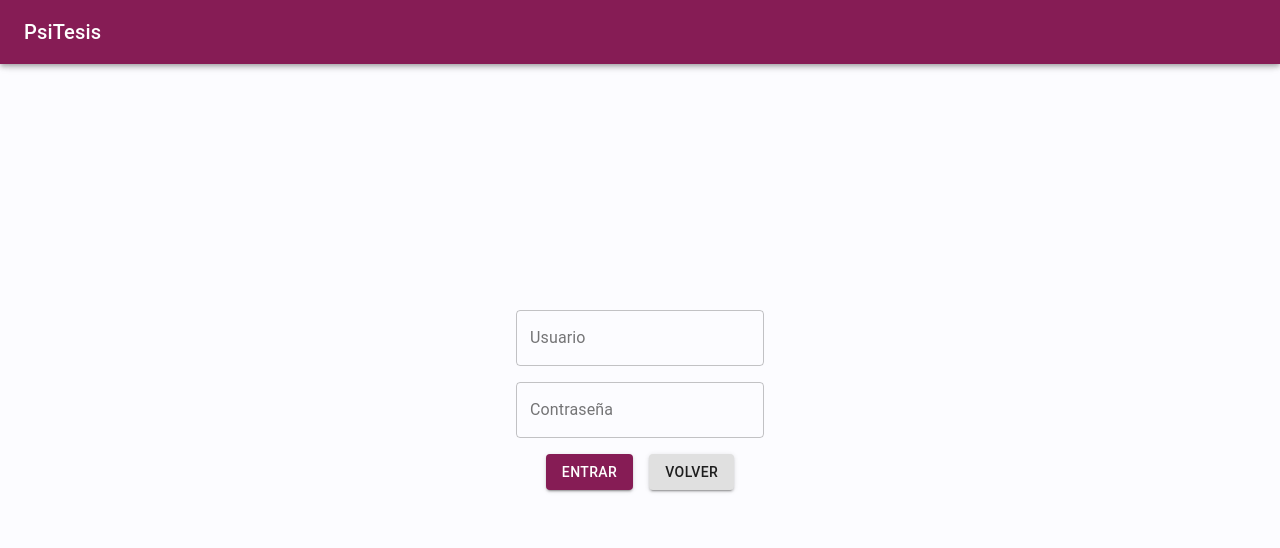
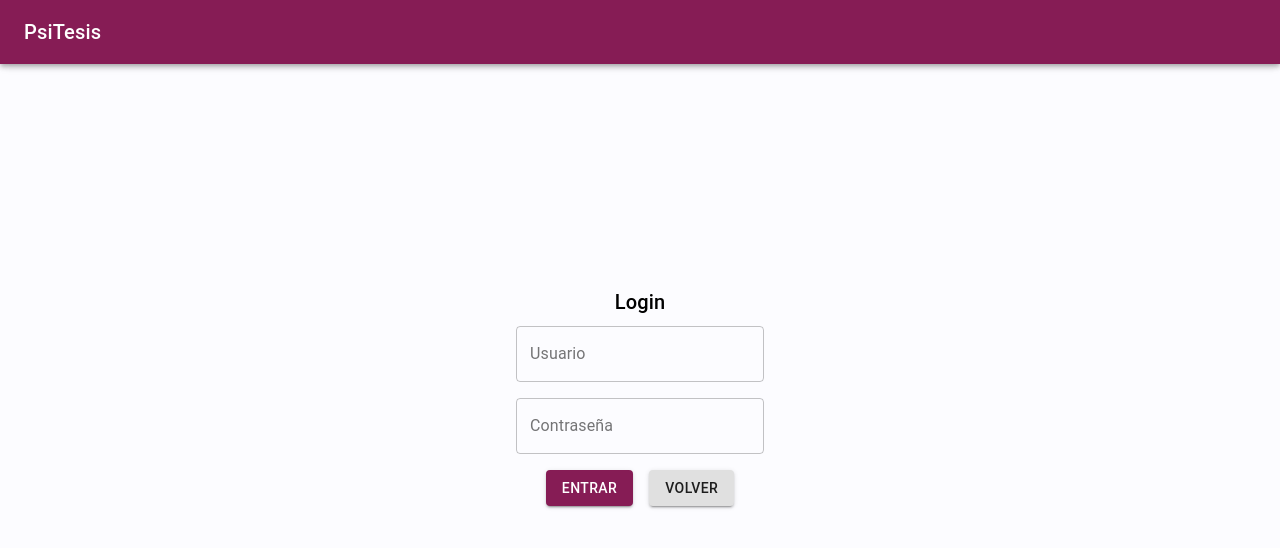
Before and after one commit to MoonRangers/Psitesis, a React (Create React App) app: page / in a window 1280 px wide. Shown: the top 548 px of the page. Built offline with nearby package versions, Linux system fonts and the light colour scheme.

Commit message:
theme en archivo separado

```diff
--- a/src/App.js
+++ b/src/App.js
@@ -1,30 +1,13 @@
 import './App.css';
-import { TextField, Button, Grid, AppBar, Typography, Toolbar, Paper, Box } from '@material-ui/core/';
-import { ThemeProvider, createMuiTheme,makeStyles  } from '@material-ui/core/styles';
+import { TextField, Button, Grid, AppBar, Typography, Toolbar } from '@material-ui/core/';
+import {  makeStyles, createMuiTheme } from '@material-ui/core/styles';
 
 
 function App() {
 
-  const theme = createMuiTheme({
-    palette: {
-      primary: {
-        main: '#861c55'
-      },
+  return (
 
-      secondary: {
-        main: '#93827f'
-      }
-    },
-    props: {
-      //sobreescribir propiedades default de los componentes
-    }
-  });
-
-
-
-  return (
-    <ThemeProvider theme={theme}>
-
+    <Grid id="root" container alignItems="center" justify="center" >
       <AppBar position="fixed">
         <Toolbar>
           <Typography variant="h6" >
@@ -33,8 +16,10 @@ function App() {
         </Toolbar>
       </AppBar>
 
-      <Grid id="root" container alignItems="center" justify="center" >
       <Grid id="login-container" container spacing={2} justify="center" >
+        <Typography variant="h6" >
+          Login
+            </Typography>
         <Grid id="login-textField-container" container item direction="column" alignItems="center" spacing={2} zeroMinWidth >
           <Grid item>
             <TextField variant="outlined" label="Usuario" ></TextField>
@@ -53,7 +38,6 @@ function App() {
         </Grid>
       </Grid>
     </Grid>
-    </ThemeProvider>
 
   )
 }
--- a/src/index.js
+++ b/src/index.js
@@ -3,10 +3,16 @@ import ReactDOM from 'react-dom';
 import './index.css';
 import App from './App';
 import reportWebVitals from './reportWebVitals';
+import theme from './theme.jsx'
+import {ThemeProvider, createMuiTheme} from '@material-ui/core';
 
 ReactDOM.render(
   <React.StrictMode>
-    <App />
+
+      <ThemeProvider theme={theme}>
+        <App />
+      </ThemeProvider>
+
   </React.StrictMode>,
   document.getElementById('root')
 );
--- /dev/null
+++ b/src/theme.jsx
@@ -0,0 +1,18 @@
+import {ThemeProvider, createMuiTheme} from '@material-ui/core';
+
+const theme = createMuiTheme({
+    palette: {
+      primary: {
+        main: '#861c55'
+      },
+
+      secondary: {
+        main: '#93827f'
+      }
+    },
+    props: {
+      //sobreescribir propiedades default de los componentes
+    }
+  });
+
+  export default theme;
```
Also changed, not shown: src/App.css (line endings or trailing spaces), 1 other file (tests, documents, lock files or other folders). Lines whose indentation alone changed are shown as unchanged.
